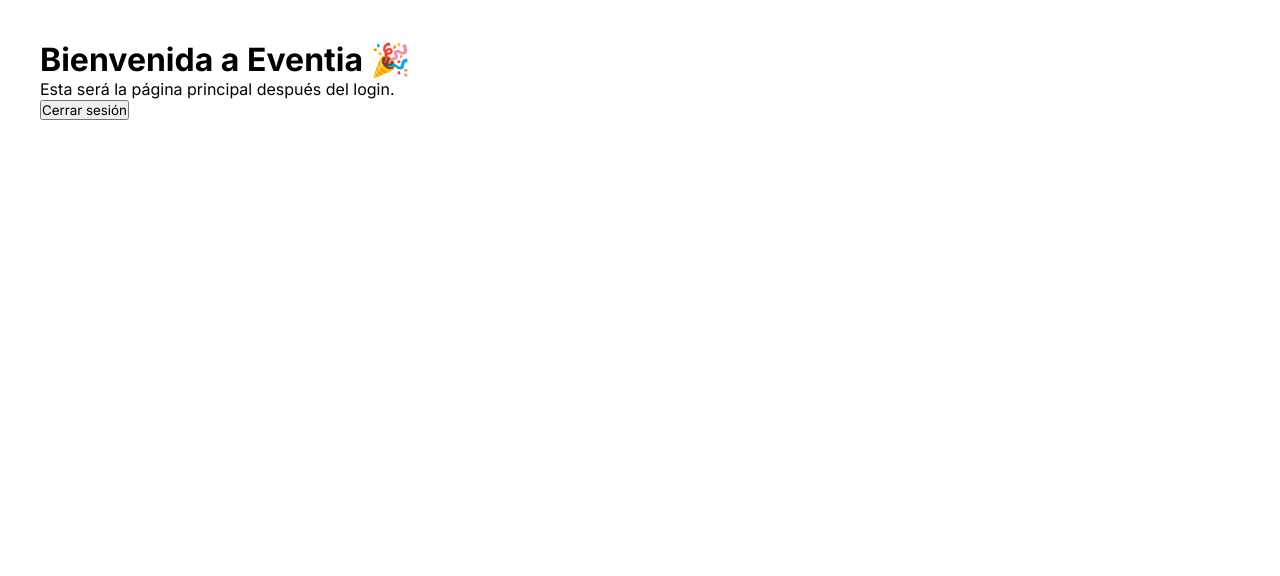
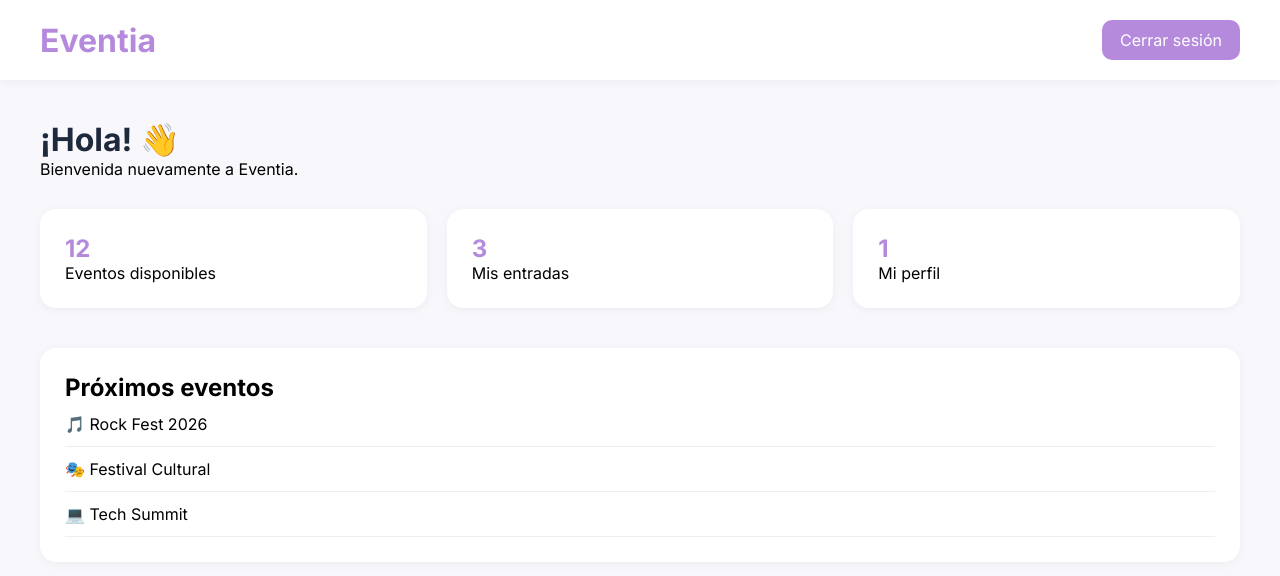
Before and after one commit to sofiacunax/Proyecto-desarrollo-sw, a React (Vite) app in the folder frontend/: page /dashboard in a window 1280 px wide. Shown: the top 576 px of the page. Built offline with nearby package versions, Linux system fonts and the light colour scheme.

Commit message:
Frontend auth completo: login, registro, dashboard y rutas protegidas

```diff
--- a/frontend/src/pages/Dashboard.jsx
+++ b/frontend/src/pages/Dashboard.jsx
@@ -1,18 +1,64 @@
 import { Link } from "react-router-dom"
+import "../styles/Dashboard.css"
+
 export default function Dashboard() {
   return (
-    <div style={{ padding: "40px" }}>
-      <h1>Bienvenida a Eventia 🎉</h1>
+    <div className="dashboard-page">
 
-      <p>
-        Esta será la página principal después del login.
-      </p>
+      <div className="dashboard-navbar">
+        <h1 className="dashboard-logo">Eventia</h1>
 
-      <Link to="/">
-  <button>
-    Cerrar sesión
-  </button>
-</Link>
+        <Link to="/" className="logout-btn">
+          Cerrar sesión
+        </Link>
+      </div>
+
+      <div className="dashboard-content">
+
+        <div className="dashboard-title">
+          <h1>¡Hola! 👋</h1>
+          <p>Bienvenida nuevamente a Eventia.</p>
+        </div>
+
+        <div className="cards">
+
+          <div className="card">
+            <h2>12</h2>
+            <p>Eventos disponibles</p>
+          </div>
+
+          <div className="card">
+            <h2>3</h2>
+            <p>Mis entradas</p>
+          </div>
+
+          <div className="card">
+            <h2>1</h2>
+            <p>Mi perfil</p>
+          </div>
+
+        </div>
+
+        <div className="events">
+
+          <h2>Próximos eventos</h2>
+
+          <div className="event-item">
+            🎵 Rock Fest 2026
+          </div>
+
+          <div className="event-item">
+            🎭 Festival Cultural
+          </div>
+
+          <div className="event-item">
+            💻 Tech Summit
+          </div>
+
+        </div>
+
+      </div>
+
     </div>
   )
 }
--- /dev/null
+++ b/frontend/src/styles/Dashboard.css
@@ -0,0 +1,70 @@
+.dashboard-page{
+  min-height:100vh;
+  background:#f8f7fc;
+}
+
+.dashboard-navbar{
+  background:white;
+  padding:20px 40px;
+  box-shadow:0 2px 10px rgba(0,0,0,.05);
+
+  display:flex;
+  justify-content:space-between;
+  align-items:center;
+}
+
+.dashboard-logo{
+  font-size:2rem;
+  font-weight:800;
+  color:#b58add;
+}
+
+.dashboard-content{
+  padding:40px;
+}
+
+.dashboard-title{
+  margin-bottom:30px;
+}
+
+.dashboard-title h1{
+  color:#1e293b;
+}
+
+.cards{
+  display:flex;
+  gap:20px;
+  margin-bottom:40px;
+}
+
+.card{
+  background:white;
+  padding:25px;
+  border-radius:16px;
+  flex:1;
+  box-shadow:0 2px 10px rgba(0,0,0,.05);
+}
+
+.card h2{
+  color:#b58add;
+}
+
+.events{
+  background:white;
+  padding:25px;
+  border-radius:16px;
+  box-shadow:0 2px 10px rgba(0,0,0,.05);
+}
+
+.event-item{
+  padding:12px 0;
+  border-bottom:1px solid #eee;
+}
+
+.logout-btn{
+  background:#b58add;
+  color:white;
+  padding:10px 18px;
+  border-radius:10px;
+  text-decoration:none;
+}
```
